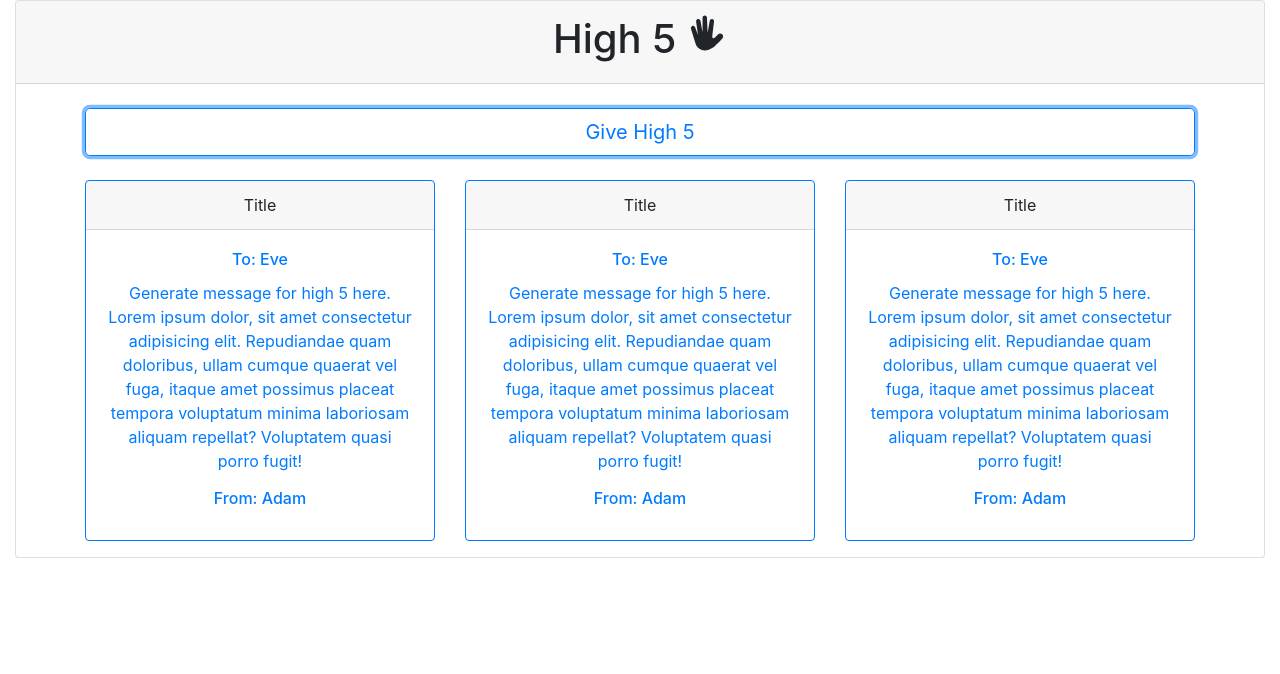
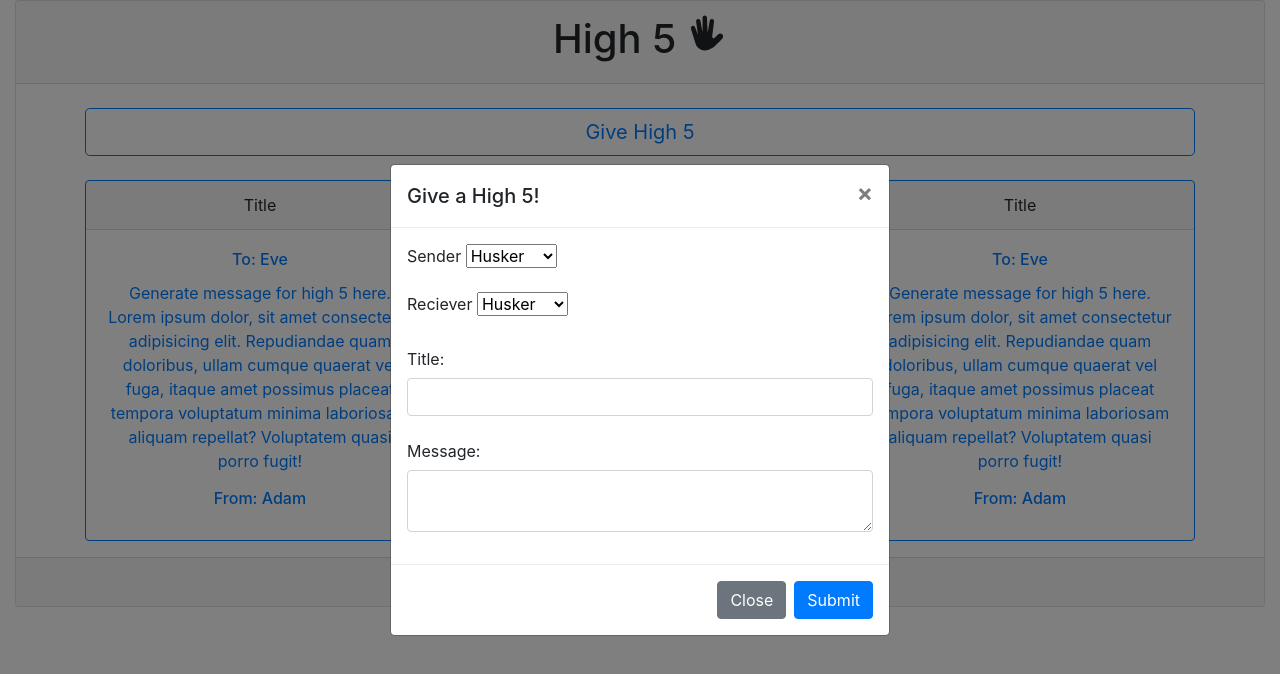
Before and after one commit to DeOnna05/High5app, a website: page public/index.html in a window 1280 px wide. Both pictures are taken after a click on the button "Give High 5". Drawn offline with nearby package versions, Linux system fonts and the light colour scheme.

Commit message:
updates to frontend

```diff
--- a/public/index.html
+++ b/public/index.html
@@ -22,14 +22,18 @@
             </div>
             <br>
             <div class="container">
-                <button type="button" class="btn btn-outline-primary btn-lg btn-block">Give High 5</button>
+                <!-- Modal trigger button -->
+                <button type="button" class="btn btn-outline-primary btn-lg btn-block" data-toggle="modal" data-target="#Modal">Give High 5</button>
                 <br>
                 <div class="card-deck">
                     <div class="card border-primary mb-3">
                         <div class="card-header text-center">Title</div>
                         <div class="card-body text-primary">
                             <h6 class="card-title text-center">To: Eve</h6>
-                            <p class="card-text text-center">Generate message for high 5 here. Lorem ipsum dolor, sit amet consectetur adipisicing elit. Repudiandae quam doloribus, ullam cumque quaerat vel fuga, itaque amet possimus placeat tempora voluptatum minima laboriosam aliquam repellat? Voluptatem quasi porro fugit!</p>
+                            <p class="card-text text-center">Generate message for high 5 here. Lorem ipsum dolor, sit
+                                amet consectetur adipisicing elit. Repudiandae quam doloribus, ullam cumque quaerat vel
+                                fuga, itaque amet possimus placeat tempora voluptatum minima laboriosam aliquam
+                                repellat? Voluptatem quasi porro fugit!</p>
                             <h6 class="card-title text-center">From: Adam</h6>
                         </div>
                     </div>
@@ -37,7 +41,10 @@
                         <div class="card-header text-center">Title</div>
                         <div class="card-body text-primary">
                             <h6 class="card-title text-center">To: Eve</h6>
-                            <p class="card-text text-center">Generate message for high 5 here. Lorem ipsum dolor, sit amet consectetur adipisicing elit. Repudiandae quam doloribus, ullam cumque quaerat vel fuga, itaque amet possimus placeat tempora voluptatum minima laboriosam aliquam repellat? Voluptatem quasi porro fugit!</p>
+                            <p class="card-text text-center">Generate message for high 5 here. Lorem ipsum dolor, sit
+                                amet consectetur adipisicing elit. Repudiandae quam doloribus, ullam cumque quaerat vel
+                                fuga, itaque amet possimus placeat tempora voluptatum minima laboriosam aliquam
+                                repellat? Voluptatem quasi porro fugit!</p>
                             <h6 class="card-title text-center">From: Adam</h6>
                         </div>
                     </div>
@@ -45,22 +52,34 @@
                         <div class="card-header text-center">Title</div>
                         <div class="card-body text-primary">
                             <h6 class="card-title text-center">To: Eve</h6>
-                            <p class="card-text text-center">Generate message for high 5 here. Lorem ipsum dolor, sit amet consectetur adipisicing elit. Repudiandae quam doloribus, ullam cumque quaerat vel fuga, itaque amet possimus placeat tempora voluptatum minima laboriosam aliquam repellat? Voluptatem quasi porro fugit!</p>
+                            <p class="card-text text-center">Generate message for high 5 here. Lorem ipsum dolor, sit
+                                amet consectetur adipisicing elit. Repudiandae quam doloribus, ullam cumque quaerat vel
+                                fuga, itaque amet possimus placeat tempora voluptatum minima laboriosam aliquam
+                                repellat? Voluptatem quasi porro fugit!</p>
                             <h6 class="card-title text-center">From: Adam</h6>
                         </div>
                     </div>
                 </div>
             </div>
+            <div class="card-footer text-muted text-center">Created by DeOnna Gray - Copyright 2018</div>
         </div>
     </div>
 
-
-    <!-- <form>
-            <div class="grid-container">
-                <div class="grid-x grid-padding-x">
-                    <div class="medium-4 cell">
-
-                        <label>Select Sender
+    <!-- Modal -->
+    <div class="modal fade" id="Modal" tabindex="-1" role="dialog" aria-labelledby="exampleModalCenterTitle"
+        aria-hidden="true">
+        <div class="modal-dialog modal-dialog-centered" role="document">
+            <div class="modal-content">
+                <div class="modal-header">
+                    <h5 class="modal-title" id="exampleModalCenterTitle">Give a High 5!</h5>
+                    <button type="button" class="close" data-dismiss="modal" aria-label="Close">
+                        <span aria-hidden="true">&times;</span>
+                    </button>
+                </div>
+                <div class="modal-body">
+                        <form>
+                                <div class="form-group">
+                            <label>Sender
                                 <select>
                                     <option value="husker">Husker</option>
                                     <option value="starbuck">Starbuck</option>
@@ -68,19 +87,9 @@
                                     <option value="apollo">Apollo</option>
                                 </select>
                             </label>
-                        <div class="medium-4 cell">
-
-
-                            <label>Title
-                                <input type="text" placeholder="Type a Title">
-                            </label>
-                            <label>Message
-                                <textarea placeholder="Type a Message"></textarea>
-                            </label>
                                 </div>
-                        <div class="medium-4 cell">
-
-                            <label>Select Reciever
+                                <div class="form-group">
+                                <label>Reciever
                                     <select>
                                         <option value="husker">Husker</option>
                                         <option value="starbuck">Starbuck</option>
@@ -88,9 +97,24 @@
                                         <option value="apollo">Apollo</option>
                                     </select>
                                 </label>
-                            <button class="button secondary" type="button">Close</button>
-                            <button class="button primary" type="submit">Submit</button>
-        </form> -->
+                                </div>
+                                <div class="form-group">
+                                        <label for="recipient-name" class="col-form-label">Title:</label>
+                                        <input type="text" class="form-control" id="recipient-name">
+                                      </div>
+                                <div class="form-group">
+                                    <label for="message-text" class="col-form-label">Message:</label>
+                                    <textarea class="form-control" id="message-text"></textarea>
+                                </div>
+                        </form>
+                </div>
+                <div class="modal-footer">
+                    <button type="button" class="btn btn-secondary" data-dismiss="modal">Close</button>
+                    <button type="button" class="btn btn-primary">Submit</button>
+                </div>
+            </div>
+        </div>
+    </div>
 
 
 
```
Lines whose indentation alone changed are shown as unchanged.
